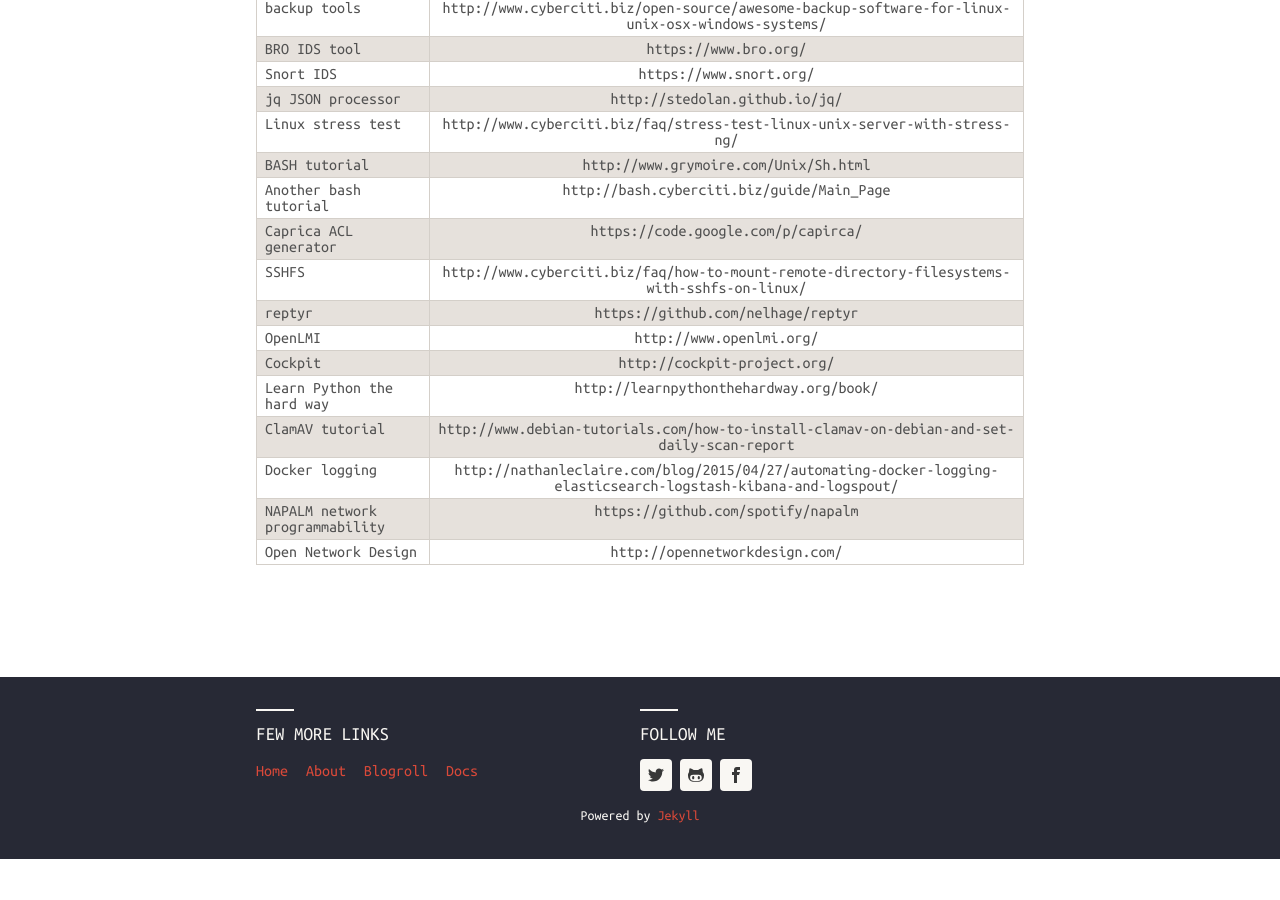
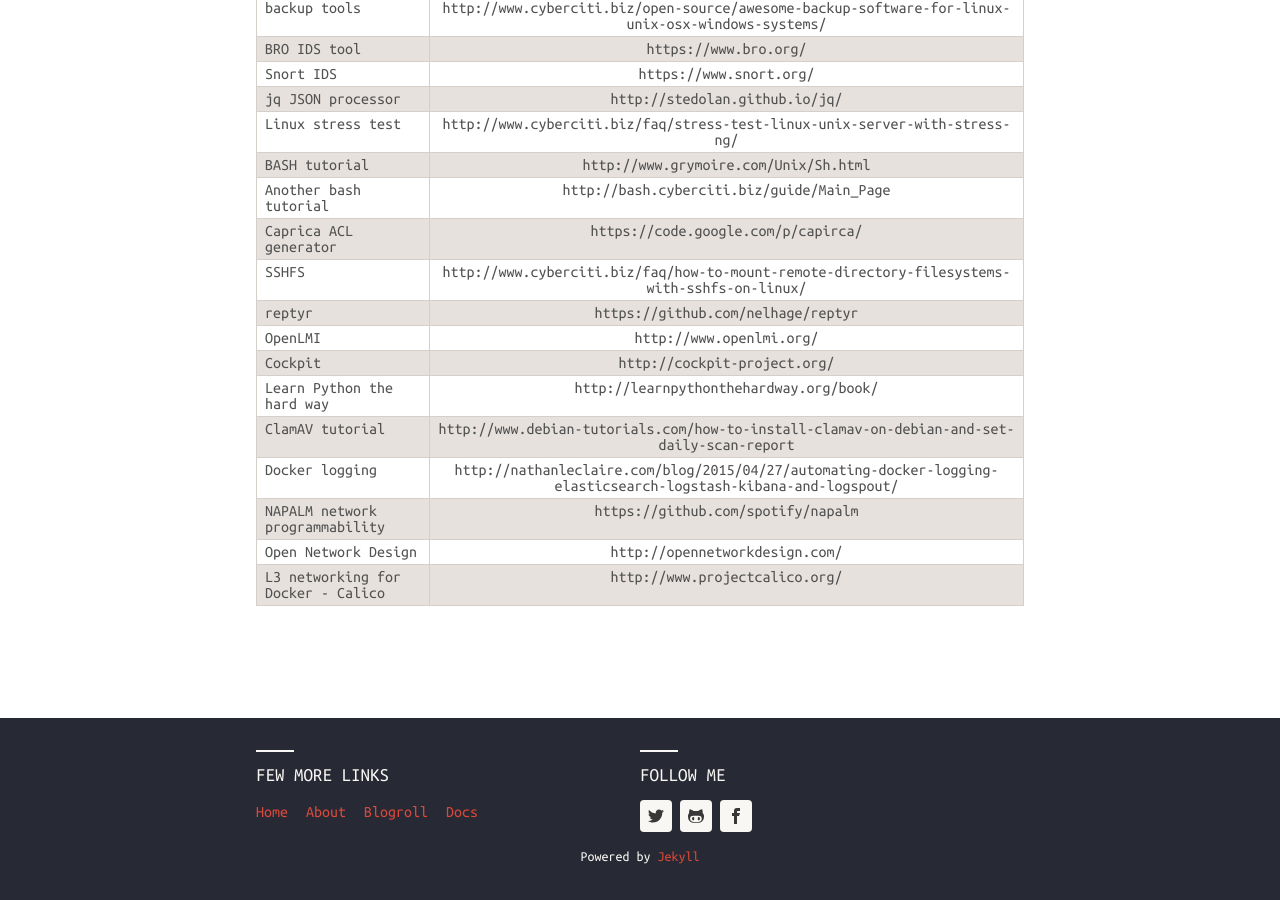
Before and after one commit to mcornea/mcornea.github.io, a Jekyll site: the page built from docs.md, in a window 1280 px wide and 900 px high, scrolled down 841 px. Built offline with Jekyll 4.4.1, drawn with Linux system fonts in a browser that asks for light colours; nearby versions of some CDN libraries; before the commit the page ends 1700 px from its top, so only the background shows below that.

Commit message:
added calico

```diff
--- a/docs.md
+++ b/docs.md
@@ -36,3 +36,4 @@
 |       Docker logging                                      | http://nathanleclaire.com/blog/2015/04/27/automating-docker-logging-elasticsearch-logstash-kibana-and-logspout/ |
 |       NAPALM network programmability                      | https://github.com/spotify/napalm                                             |
 |       Open Network Design                                 | http://opennetworkdesign.com/                                                 |
+|       L3 networking for Docker - Calico                   | http://www.projectcalico.org/                                                 |
```
